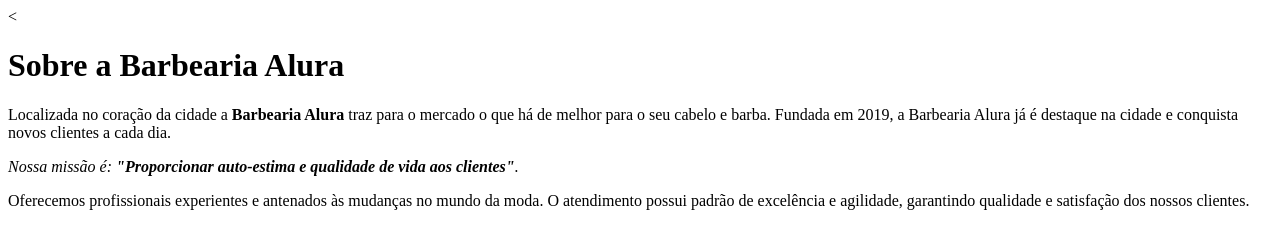
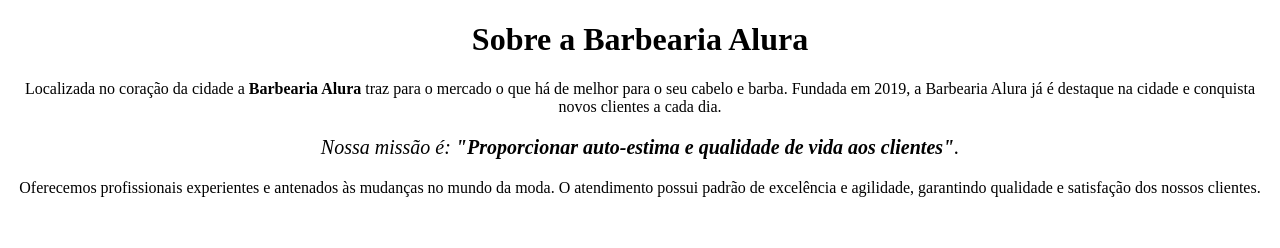
Before and after one commit to Josegkh/projeto-alura, a plain HTML site: page index.html in a window 1280 px wide. Drawn offline with Linux system fonts and the light colour scheme.

Commit message:
Update index.html

```diff
--- a/index.html
+++ b/index.html
@@ -1,15 +1,25 @@
-<<!DOCTYPE html>
-<html lang="en" dir="ltr">
+<!DOCTYPE html>
+<html lang="pt-br" dir="ltr">
   <head>
     <meta charset="utf-8">
-    <title></title>
+    <meta http-equiv="X-UA-Compatible" content="IE=edge">
+    <meta name="viewport" content="width=device-width, initial-scale=1.0">
+    <title>Barberia Alura</title>
+    <style type="text/css">
+    p{
+      text-align: center;
+
+    }
+
+    </style>
   </head>
   <body>
-    <h1>Sobre a Barbearia Alura</h1>
-<p>Localizada no coração da cidade a <strong>Barbearia Alura</strong> traz para o mercado o que há de
-melhor para o seu cabelo e barba. Fundada em 2019, a Barbearia Alura já é destaque na cidade e conquista novos clientes a cada dia.</p>
+    <h1 style="text-align: center;">Sobre a Barbearia Alura</h1>
+<p>Localizada no coração da cidade a <strong>Barbearia Alura</strong> traz para o mercado o que há de melhor para o seu cabelo
+    e barba. Fundada em 2019, a Barbearia Alura já é destaque na cidade e conquista novos clientes a cada dia.</p>
 
-<p><em> Nossa missão é:<strong> "Proporcionar auto-estima e qualidade de vida aos clientes"</strong>.</em></p>
+<p style="font-size: 20px;"><em> Nossa missão é:<strong> "Proporcionar auto-estima e
+   qualidade de vida aos clientes"</strong>.</em></p>
 
 
 <p>Oferecemos profissionais experientes e antenados às mudanças no mundo
```
